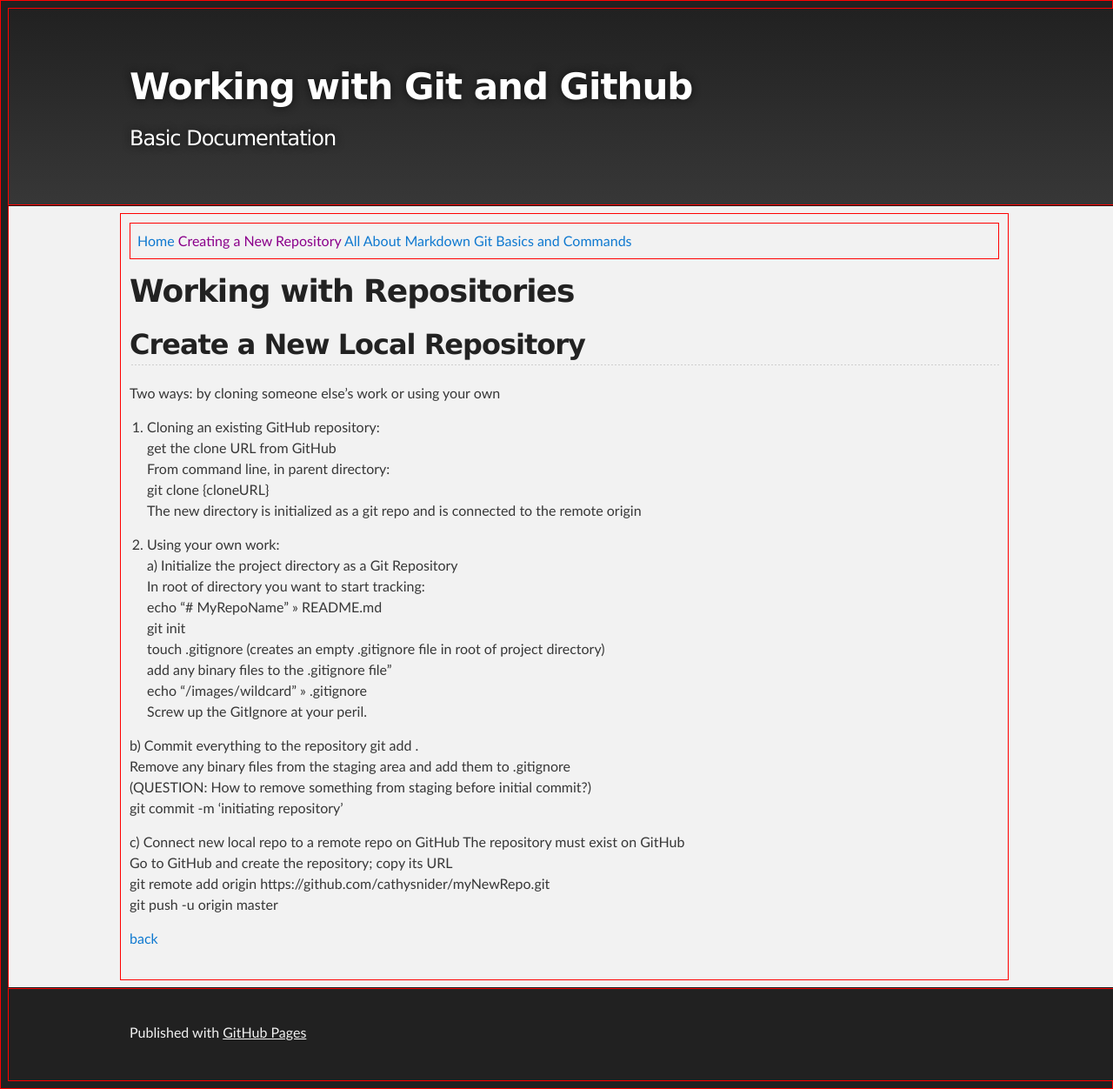
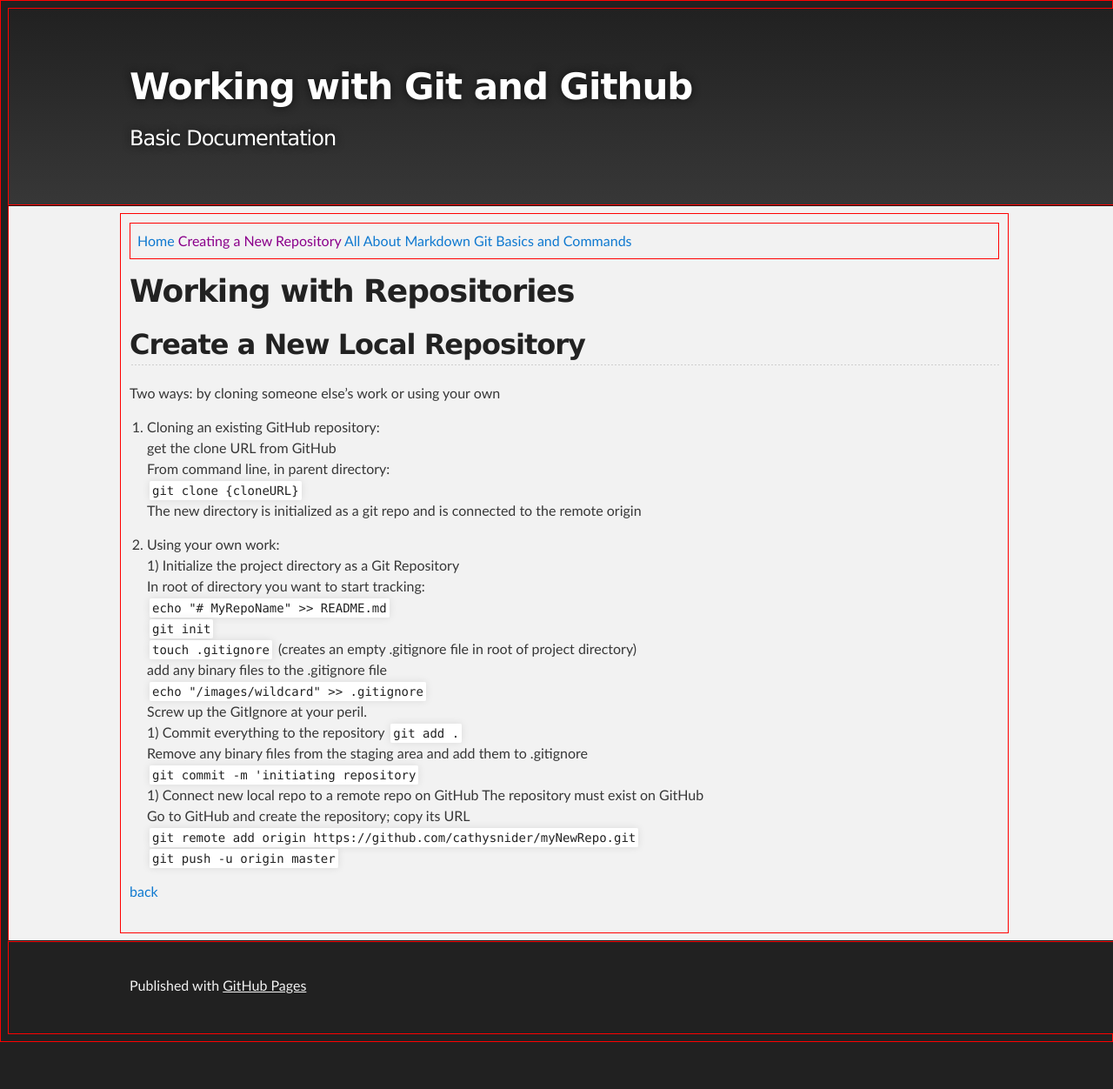
Before and after one commit to cathysnider/cathysnider.github.io, a Jekyll site: the page built from create.md, in a window 1280 px wide. Shown: the whole page at 87% size. Built offline with Jekyll 4.4.1, drawn with Linux system fonts in a browser that asks for light colours; after the commit the page ends 1198 px from its top, so only the background shows below that.

Commit message:
markdown updates

````diff
--- a/create.md
+++ b/create.md
@@ -12,29 +12,26 @@ Two ways: by cloning someone else's work or using your own
 1. Cloning an existing GitHub repository:<br />
 get the clone URL from GitHub<br />
 From command line, in parent directory:<br />
-git clone {cloneURL}<br />
+```git clone {cloneURL}```<br />
 The new directory is initialized as a git repo and is connected to the remote origin<br />
 
 1. Using your own work:<br />
-a) Initialize the project directory as a Git Repository<br />
-In root of directory you want to start tracking:<br />
-echo "# MyRepoName" >> README.md<br />
-git init<br />
-touch .gitignore (creates an empty .gitignore file in root of project directory)<br />
-add any binary files to the .gitignore file"<br />
-echo "/images/wildcard" >> .gitignore<br />
-Screw up the GitIgnore at your peril.<br />
-
-b) Commit everything to the repository
-git add .<br />
-Remove any binary files from the staging area and add them to .gitignore<br />
-(QUESTION: How to remove something from staging before initial commit?)<br />
-git commit -m 'initiating repository'<br />
-
-c) Connect new local repo to a remote repo on GitHub
-The repository must exist on GitHub<br />
+  1) Initialize the project directory as a Git Repository<br />
+    In root of directory you want to start tracking:<br />
+```echo "# MyRepoName" >> README.md```<br />
+```git init```<br />
+```touch .gitignore``` (creates an empty .gitignore file in root of project directory)<br />
+    add any binary files to the .gitignore file<br />
+```echo "/images/wildcard" >> .gitignore```<br />
+    Screw up the GitIgnore at your peril.<br />
+  1) Commit everything to the repository
+```git add .```<br />
+  Remove any binary files from the staging area and add them to .gitignore<br />
+```git commit -m 'initiating repository```<br />
+  1) Connect new local repo to a remote repo on GitHub
+  The repository must exist on GitHub<br />
 Go to GitHub and create the repository; copy its URL<br />
-git remote add origin https://github.com/cathysnider/myNewRepo.git<br />
-git push -u origin master<br />
+```git remote add origin https://github.com/cathysnider/myNewRepo.git```<br />
+```git push -u origin master```<br />
 
 [back](./)
````
Also changed, not shown: _includes/04-lists.md (+10 -6 lines), gitcommands.md (+26 -26 lines).
